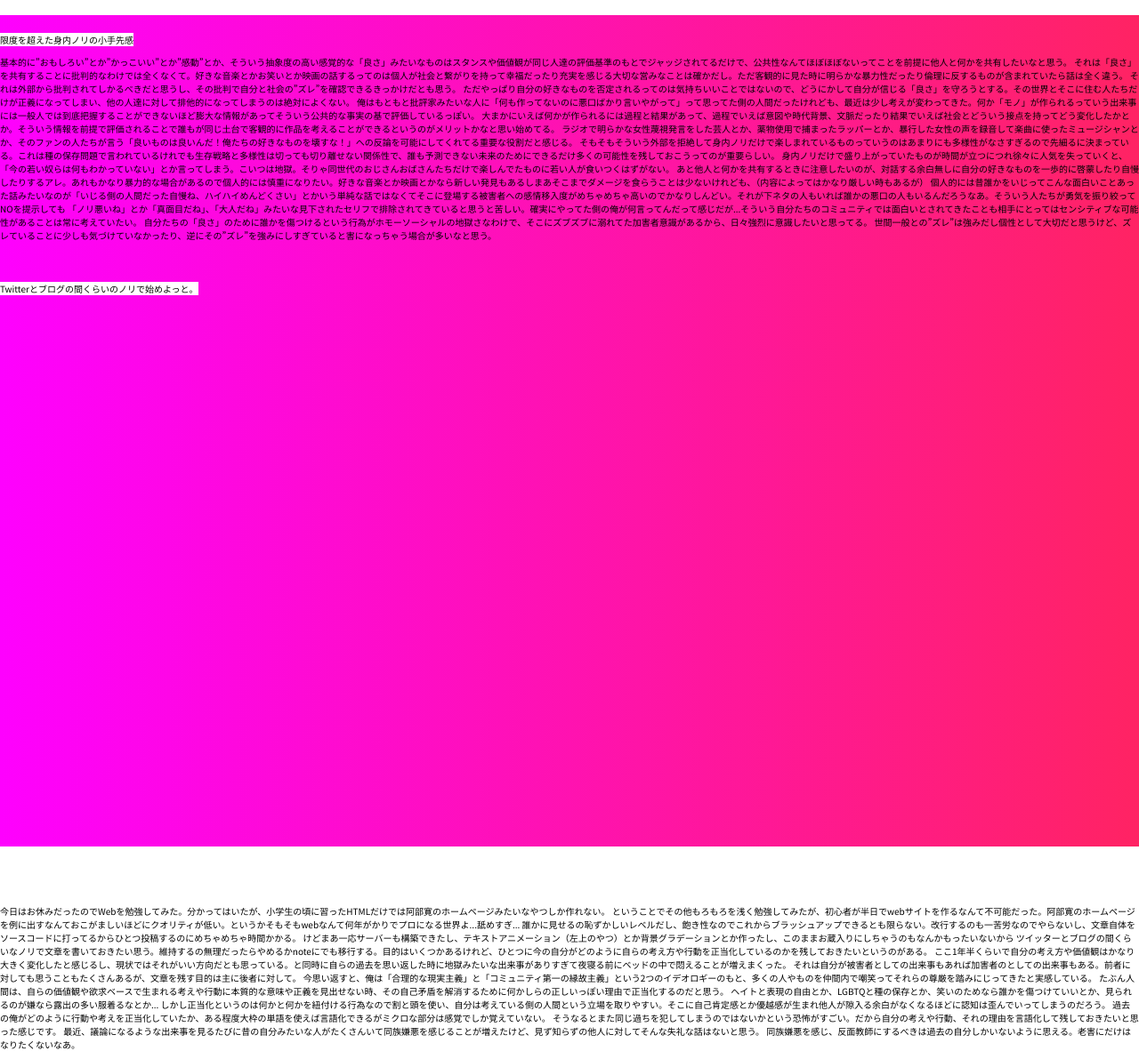
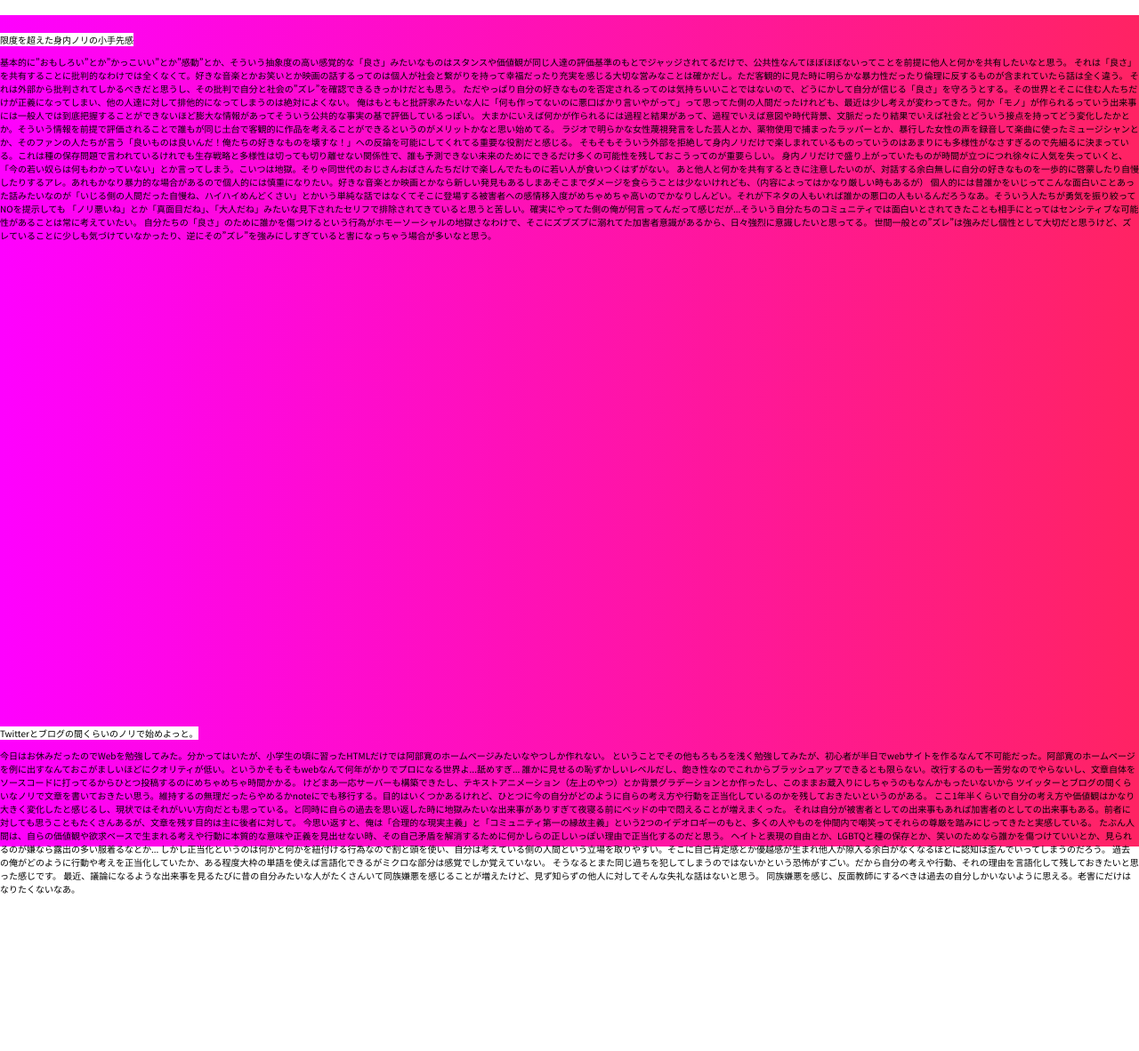
Before and after one commit to kmmkkm/kmmkkm.github.io, a plain HTML site: page index.html in a window 1280 px wide. Shown: the part 67-1249 px from the top of the page at 89% size. After the commit the page ends 1074 px from the top, so only its background shows below. Drawn offline with nearby package versions, Linux system fonts and the light colour scheme; a script that the page names is missing.

Commit message:
Update style.css

```diff
--- a/style.css
+++ b/style.css
@@ -24,13 +24,13 @@ body{
  }
 
  .example01 .title1{
-   top:300px;
+   top:800px;
    left:0px;
    background-color:white;
  }
 
  .example01 .blog1{
-   top:1000px;
+   top:825px;
    left:0px;
  }
 
```
